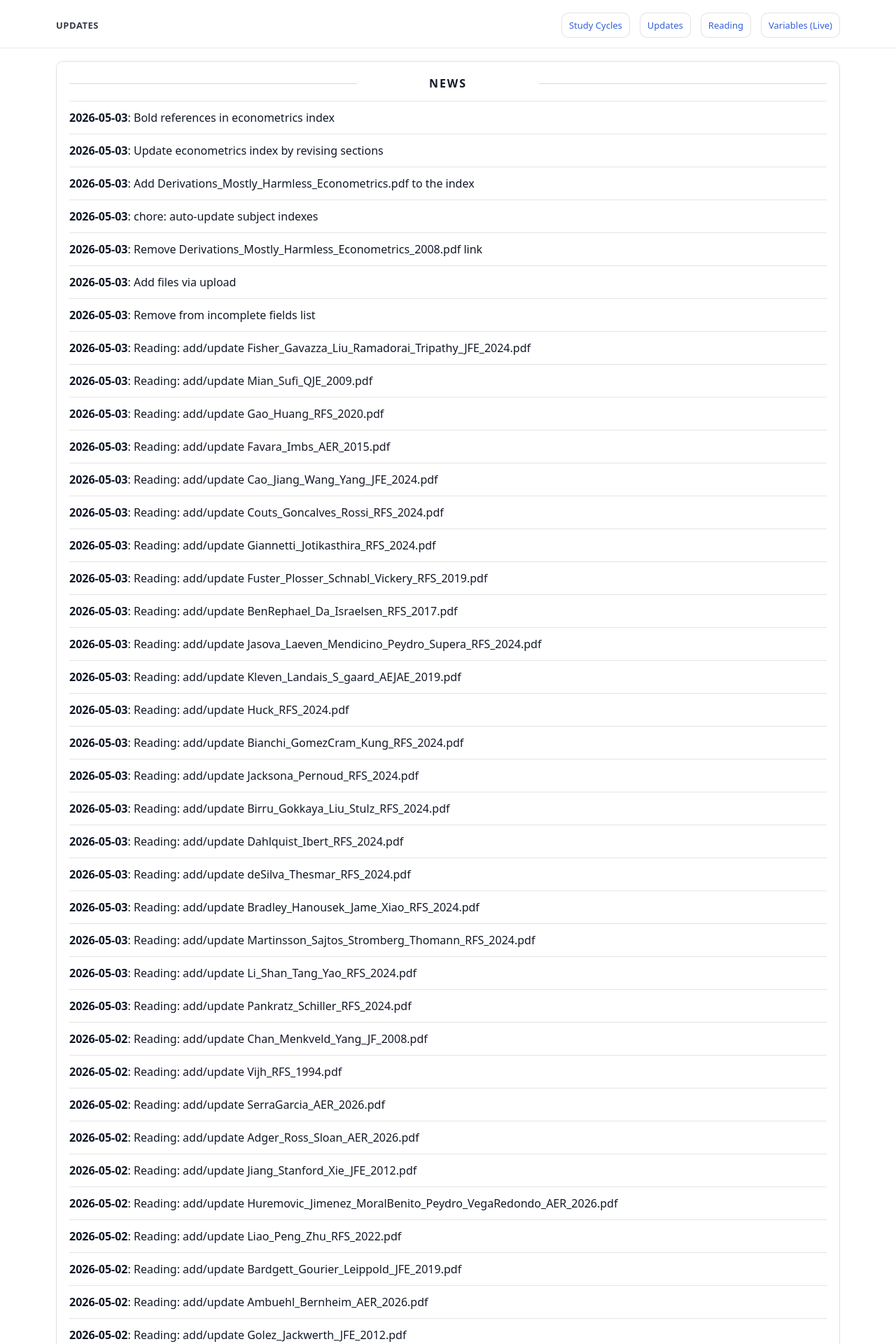
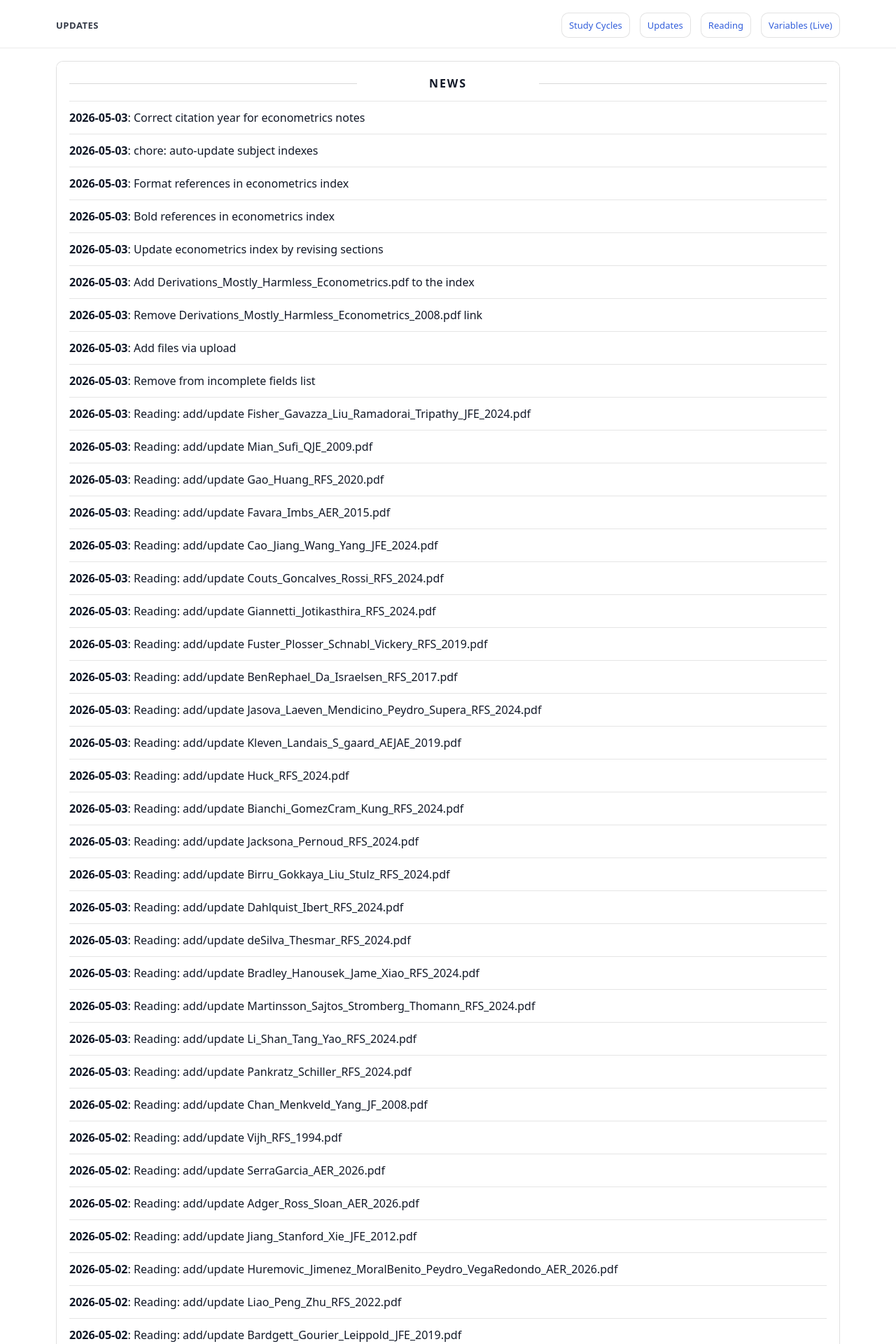
Before and after one commit to yaxinzn/study-archive, a Jekyll site: the page built from updates/index.md, in a window 1280 px wide. Shown: the top 1920 px of the page at 70% size. Built offline with Jekyll 4.4.1, drawn with Linux system fonts in a browser that asks for light colours; some of the changed text lies outside the part shown.

Commit message:
chore: update NEWS feed

```diff
--- a/_data/news.yml
+++ b/_data/news.yml
@@ -1,4 +1,13 @@
 # Auto-generated update history (sorted newest -> oldest). Do not edit manually.
+- ts: "1777808687"
+  date: "2026-05-03"
+  title: "Correct citation year for econometrics notes"
+- ts: "1777808553"
+  date: "2026-05-03"
+  title: "chore: auto-update subject indexes"
+- ts: "1777808506"
+  date: "2026-05-03"
+  title: "Format references in econometrics index"
 - ts: "1777808453"
   date: "2026-05-03"
   title: "Bold references in econometrics index"
@@ -8,9 +17,6 @@
 - ts: "1777808032"
   date: "2026-05-03"
   title: "Add Derivations_Mostly_Harmless_Econometrics.pdf to the index"
-- ts: "1777807275"
-  date: "2026-05-03"
-  title: "chore: auto-update subject indexes"
 - ts: "1777807228"
   date: "2026-05-03"
   title: "Remove Derivations_Mostly_Harmless_Econometrics_2008.pdf link"
```
